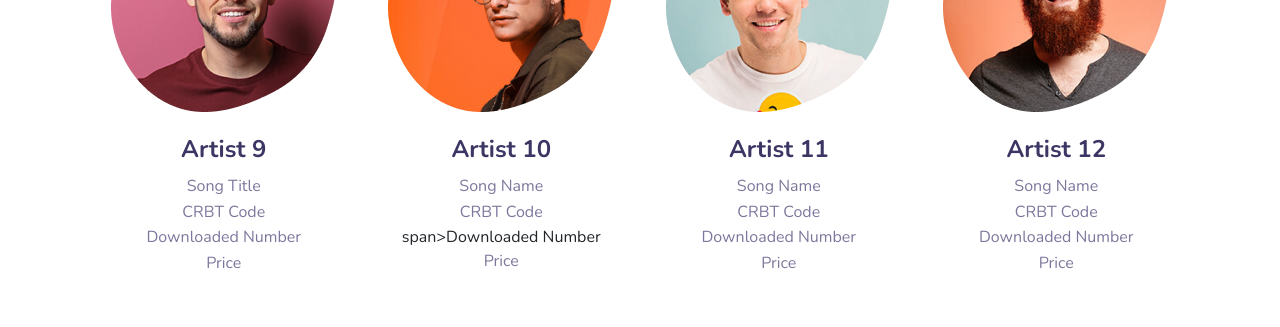
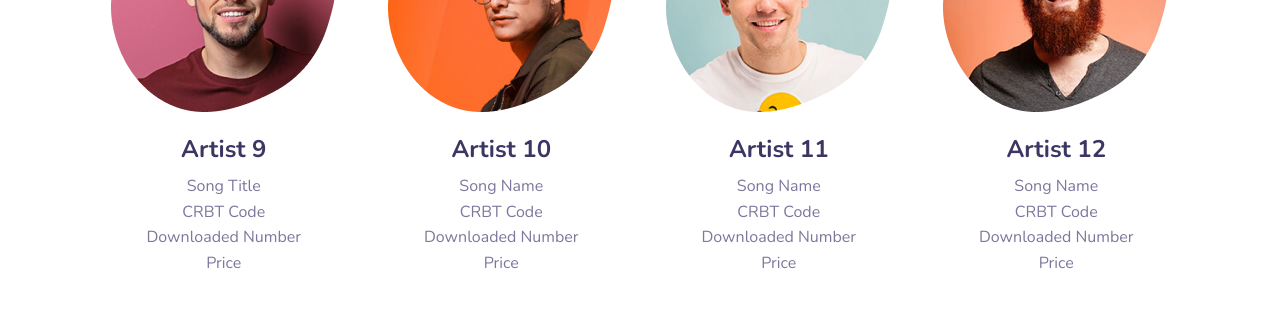
Before and after one commit to roberawakweya/kakuvas, a plain HTML site: page crbt.html in a window 1280 px wide. Shown: the part 1520-1847 px from the top of the page. Drawn offline with nearby package versions, Linux system fonts and the light colour scheme; a script that the page names is missing.

Commit message:
Update crbt.html

```diff
--- a/crbt.html
+++ b/crbt.html
@@ -215,7 +215,7 @@
                             <h4><a href="artist-det">Artist 10</a></h4>
                             <span>Song Name</span><br>
                             <span>CRBT Code</span><br>
-                            span>Downloaded Number</span><br>
+                            <span>Downloaded Number</span><br>
                             <span>Price</span>
                         </div>
                     </div>
```
